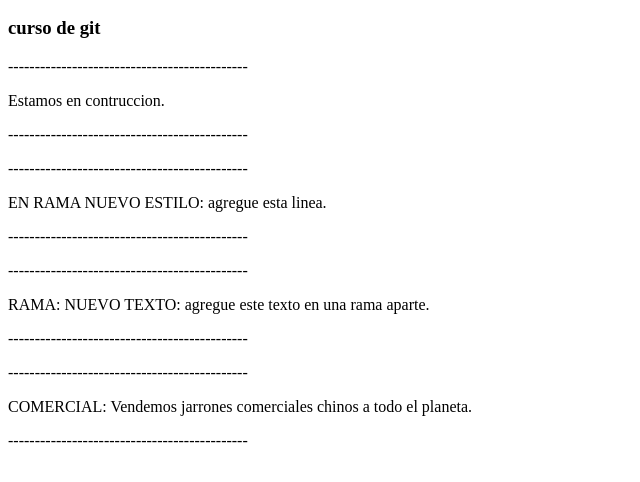
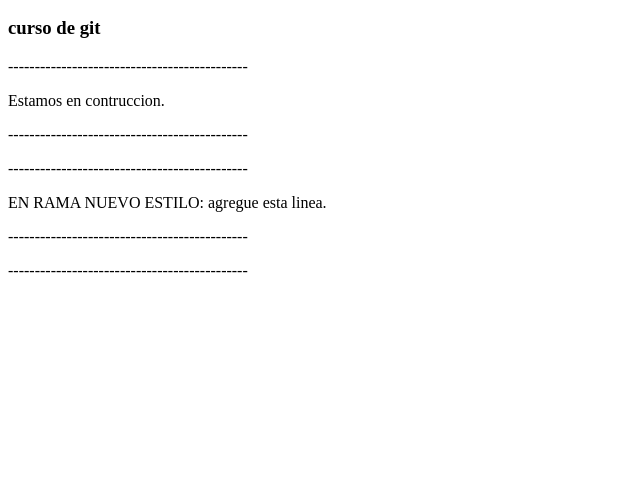
Before and after one commit to daniel-arrieta/practica-git, a plain HTML site: page index.html in a window 1280 px wide. Shown: the part 110-592 px from the top of the page, without its empty margins (0-640 px from the left). Drawn offline with Linux system fonts and the light colour scheme.

Commit message:
borre varias linea del final

```diff
--- a/index.html
+++ b/index.html
@@ -18,13 +18,5 @@
 	<p>---------------------------------------------</p>
 
 
-	<p>RAMA: NUEVO TEXTO: agregue este texto en una rama aparte.</p>
-	<p>---------------------------------------------</p>
-
-
-	<p>---------------------------------------------</p>
-	<p>COMERCIAL: Vendemos jarrones comerciales chinos a todo el planeta.</p>
-	<p>---------------------------------------------</p>
-
 </body>
 </html>
```
